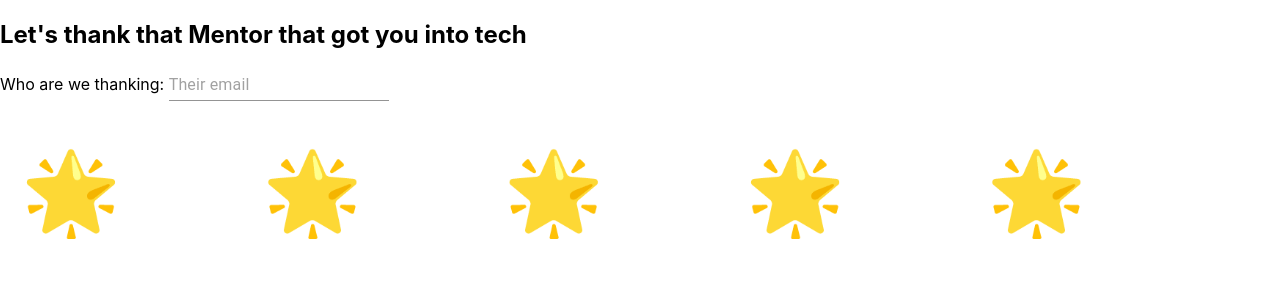
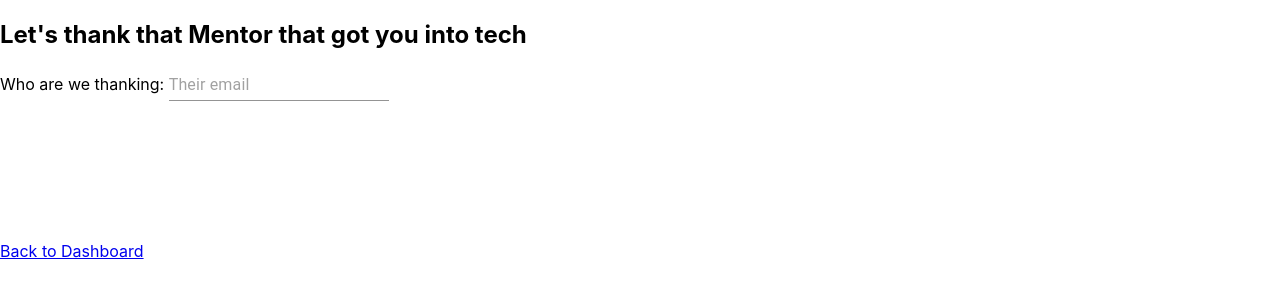
Before and after one commit to peterlewandowski/tech-thanks, a React (Vite) app in the folder tech-thanks/: page /send in a window 1280 px wide. Shown: the top 300 px of the page. Built offline with nearby package versions, Linux system fonts and the light colour scheme.

Commit message:
mentor's page ready

```diff
--- a/tech-thanks/src/App.jsx
+++ b/tech-thanks/src/App.jsx
@@ -9,6 +9,7 @@ import Home from "./scenes/Home";
 import ThankerAccount from "./scenes/ThankerAccount";
 import { UserContextProvider } from "./components/context/UserContext";
 import ThankerSend from "./scenes/ThankerSend";
+import MentorReceive from "./scenes/MentorReceive"
 
 function App() {
   return (
@@ -18,6 +19,7 @@ function App() {
       <Route path="/" element={<Home />} />
       <Route path="/thanker" element={<ThankerAccount />} />
       <Route path="/send" element={<ThankerSend />} />
+      <Route path="/thanks/:hash" element={<MentorReceive />} />
       </Routes>
     </Router>
     </UserContextProvider>
--- /dev/null
+++ b/tech-thanks/src/scenes/MentorReceive.jsx
@@ -0,0 +1,15 @@
+import { useContext } from "react";
+import {UserContext} from "../components/context/UserContext"
+import { Link, useParams } from "react-router-dom";
+
+export default function MentorReceive() {
+  const {user,setUser} = useContext(UserContext);
+  let { hash } = useParams();
+
+  return (<>
+  <h2>Mentor Receive</h2>
+  Your Address: {user.address}
+  and your hash is: {hash}
+  </>
+  )
+}
--- a/tech-thanks/src/scenes/ThankerSend.jsx
+++ b/tech-thanks/src/scenes/ThankerSend.jsx
@@ -2,6 +2,7 @@ import React, {useState,useContext, useEffect} from 'react';
 import { Input } from '@mui/material';
 import {UserContext} from "../components/context/UserContext"
 import {oneWayHash,getDomain} from "../components/services/hash"
+import { Link } from 'react-router-dom';
 
 const ThankerSend = () => {
     const {user,setUser} = useContext(UserContext);
@@ -34,16 +35,31 @@ useEffect( () => {
       }
 
 
+
     return (
         <>
             <h2>Let's thank that Mentor that got you into tech</h2>
             <div id="whowethank">Who are we thanking:    <Input placeholder="Their email" onChange={handleEmail}  /></div>
             <div id="starSelection">
+            { user.thankcoins  == 0 ?
+                <div>No stars to give today. wait until tomorrow</div>
+            : ""
+            }
+            { user.thankcoins > 0 ?
             <div className={"startChoose "+ (starChosen > 0 ? "chosen" : "") } id="1"  onClick={handleStar}>🌟</div>
-            <div className={"startChoose "+ (starChosen > 1 ? "chosen" : "")  }  id="2"   onClick={handleStar}>🌟</div>
-            <div className={"startChoose "+ (starChosen > 2 ? "chosen" : "")  }  id="3"   onClick={handleStar}>🌟</div>
-            <div className={"startChoose "+ (starChosen > 3 ? "chosen" : "")  }   id="4"  onClick={handleStar}>🌟</div>
-            <div className={"startChoose "+ (starChosen > 4 ? "chosen" : "")  }   id="5"   onClick={handleStar}>🌟</div>
+             : "" }
+                        { user.thankcoins > 1 ?
+            <div className={"startChoose "+ (starChosen > 1 ? "chosen" : "") } id="2"  onClick={handleStar}>🌟</div>
+             : "" }
+                        { user.thankcoins > 2 ?
+            <div className={"startChoose "+ (starChosen > 2 ? "chosen" : "") } id="3"  onClick={handleStar}>🌟</div>
+             : "" }
+                        { user.thankcoins > 3 ?
+            <div className={"startChoose "+ (starChosen > 3 ? "chosen" : "") } id="4"  onClick={handleStar}>🌟</div>
+             : "" }
+                        { user.thankcoins > 4 ?
+            <div className={"startChoose "+ (starChosen > 4 ? "chosen" : "") } id="5"  onClick={handleStar}>🌟</div>
+             : "" }
             </div>
             {
                 url  ?
@@ -55,8 +71,8 @@ useEffect( () => {
                 : ""
 
             }
-
-
+            <br /><br /><br /><br /><br />
+            <Link to="/thanker">Back to Dashboard</Link>
         </>
     );
 }
```
